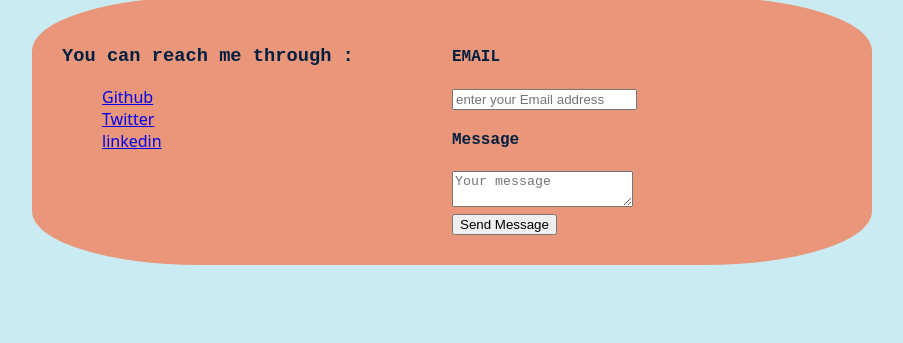
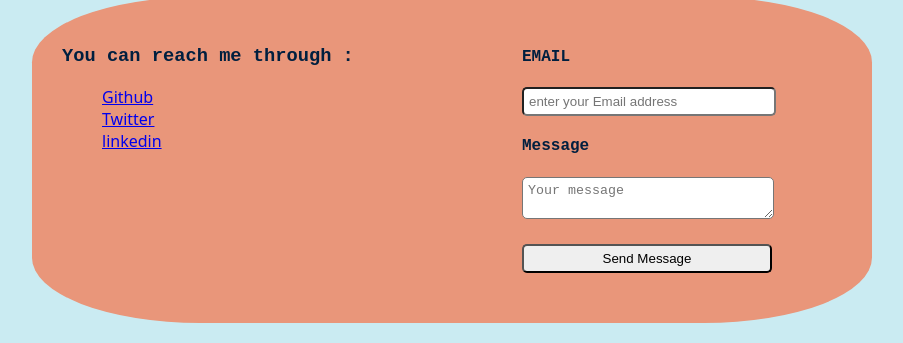
Before and after one commit to klvnbett/my_Profile, a plain HTML site: page index.html in a window 1280 px wide. Shown: the part 1805-2148 px from the top of the page, without its empty margins (188-1091 px from the left). Before the commit the page ends 2090 px from the top, so only its background shows below. Drawn offline with Linux system fonts and the light colour scheme.

Commit message:
footer styling

```diff
--- a/index.css
+++ b/index.css
@@ -89,3 +89,23 @@ h4 {
 .medialinks {
     list-style: none;
 }
+
+form input,
+textarea {
+    padding: 5px;
+    border-radius: 5px;
+    width: 240px;
+}
+
+form {
+    width: 250px;
+    margin: 0 auto;
+}
+
+form input[type="submit"] {
+    width: 250px;
+}
+
+.submit-button-wrapper {
+    margin: 20px 0;
+}
```
